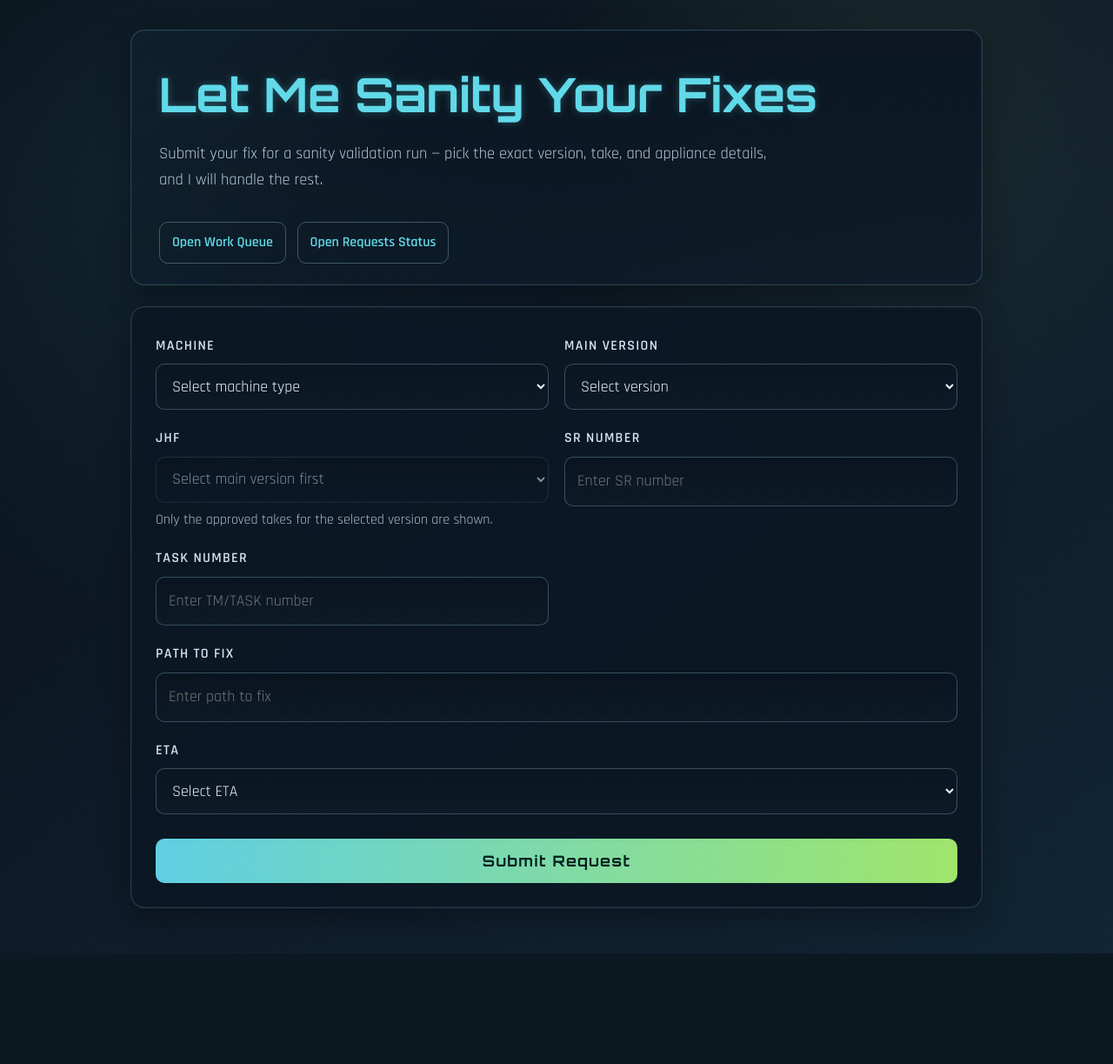
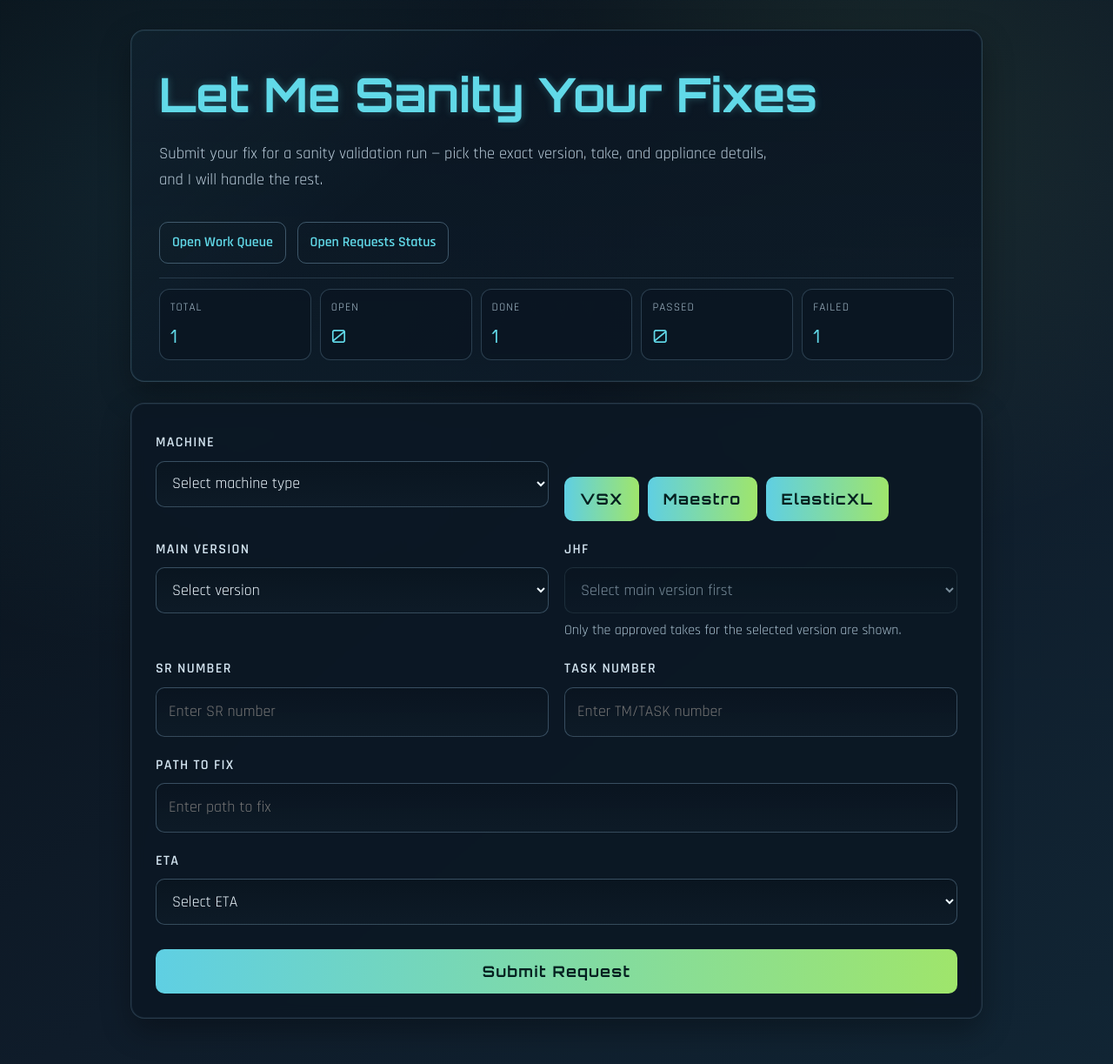
Before and after one commit to iGuyX/Sanity_Web, a Flask app: page / in a window 1280 px wide. Shown: the whole page at 87% size. Before the commit the page ends 1096 px from the top, so only its background shows below. Run offline with Flask 3, Linux system fonts and the light colour scheme; data comes from the database, SQL or seed files in the repository.

Commit message:
Add files via upload

```diff
--- a/app.py
+++ b/app.py
@@ -180,6 +180,57 @@
     return tab_data, ["Open", "Done"]
 
 
+def get_statistics() -> dict:
+    conn = sqlite3.connect(DB_PATH)
+    conn.row_factory = sqlite3.Row
+    cur = conn.cursor()
+
+    total_requests = cur.execute("SELECT COUNT(*) FROM help_requests").fetchone()[0]
+    open_requests = cur.execute(
+        "SELECT COUNT(*) FROM help_requests WHERE work_status IN ('New', 'In Progress')"
+    ).fetchone()[0]
+    done_requests = cur.execute(
+        "SELECT COUNT(*) FROM help_requests WHERE work_status = 'Done'"
+    ).fetchone()[0]
+    done_today = cur.execute(
+        "SELECT COUNT(*) FROM help_requests WHERE done_at != '' AND date(done_at) = date('now', 'localtime')"
+    ).fetchone()[0]
+    sanity_passed = cur.execute(
+        "SELECT COUNT(*) FROM help_requests WHERE sanity_result = 'Sanity Passed'"
+    ).fetchone()[0]
+    sanity_failed = cur.execute(
+        "SELECT COUNT(*) FROM help_requests WHERE sanity_result = 'Sanity Failed'"
+    ).fetchone()[0]
+
+    status_counts = {
+        row["work_status"]: row["total"]
+        for row in cur.execute(
+            "SELECT work_status, COUNT(*) AS total FROM help_requests GROUP BY work_status"
+        ).fetchall()
+    }
+
+    machine_counts = cur.execute(
+        """
+        SELECT machine_type, COUNT(*) AS total
+        FROM help_requests
+        GROUP BY machine_type
+        ORDER BY total DESC, machine_type ASC
+        """
+    ).fetchall()
+
+    conn.close()
+    return {
+        "total_requests": total_requests,
+        "open_requests": open_requests,
+        "done_requests": done_requests,
+        "done_today": done_today,
+        "sanity_passed": sanity_passed,
+        "sanity_failed": sanity_failed,
+        "status_counts": status_counts,
+        "machine_counts": machine_counts,
+    }
+
+
 def update_request_response(
     request_id: int,
     work_status: str,
@@ -267,7 +318,8 @@
         flash("Request submitted successfully.")
         return redirect(url_for("index"))
 
-    return render_template("index.html")
+    stats = get_statistics()
+    return render_template("index.html", stats=stats)
 
 
 @app.route("/pending", methods=["GET"])
--- a/static/styles.css
+++ b/static/styles.css
@@ -1,3 +1,37 @@
+.radio-group {
+    display: flex;
+    flex-wrap: wrap;
+    gap: 10px;
+    margin-top: 6px;
+    align-items: center;
+    height: 100%;
+}
+
+.machine-pill {
+    font-family: "Rajdhani", sans-serif;
+    font-size: 1rem;
+    font-weight: 600;
+    color: var(--text);
+    background: transparent;
+    cursor: pointer;
+    padding: 8px 20px;
+    border: 1px solid rgba(97, 217, 232, 0.3);
+    border-radius: 8px;
+    transition: border-color 0.2s, background 0.2s, color 0.2s;
+    letter-spacing: 0.03em;
+}
+
+.machine-pill:hover {
+    border-color: var(--neon-cyan);
+    background: rgba(97, 217, 232, 0.07);
+}
+
+.machine-pill.active {
+    border-color: var(--neon-cyan);
+    background: rgba(97, 217, 232, 0.15);
+    color: var(--neon-cyan);
+}
+
 :root {
     --bg-1: #081018;
     --bg-2: #0f1c2a;
@@ -109,6 +143,29 @@
 .board-link:hover {
     border-color: var(--neon-lime);
     color: var(--neon-lime);
+}
+
+.inline-stats {
+    margin-top: 16px;
+    padding-top: 12px;
+    border-top: 1px solid rgba(138, 180, 208, 0.2);
+}
+
+.inline-stats .stats-grid {
+    grid-template-columns: repeat(auto-fit, minmax(120px, 1fr));
+    gap: 10px;
+}
+
+.inline-stats .stat-card {
+    padding: 10px 12px;
+}
+
+.inline-stats .stat-label {
+    font-size: 0.82rem;
+}
+
+.inline-stats .stat-value {
+    font-size: 1.3rem;
 }
 
 .inline-form {
@@ -420,6 +477,76 @@
     background: rgba(239, 111, 134, 0.3);
 }
 
+.stats-grid {
+    display: grid;
+    grid-template-columns: repeat(auto-fit, minmax(150px, 1fr));
+    gap: 12px;
+}
+
+.stat-card {
+    border: 1px solid rgba(138, 180, 208, 0.26);
+    border-radius: 12px;
+    background: rgba(10, 22, 34, 0.8);
+    padding: 14px;
+}
+
+.stat-label {
+    margin: 0;
+    color: var(--muted);
+    text-transform: uppercase;
+    letter-spacing: 0.08em;
+    font-size: 0.92rem;
+}
+
+.stat-value {
+    margin: 6px 0 0;
+    font-family: "Orbitron", sans-serif;
+    font-size: 1.75rem;
+    color: var(--neon-cyan);
+}
+
+.stats-detail-grid {
+    margin-top: 14px;
+    display: grid;
+    grid-template-columns: 1fr 1fr;
+    gap: 12px;
+}
+
+.stat-panel {
+    border: 1px solid rgba(138, 180, 208, 0.24);
+    border-radius: 12px;
+    background: rgba(10, 22, 34, 0.75);
+    padding: 14px;
+}
+
+.stat-panel h2 {
+    margin: 0 0 10px;
+    color: var(--neon-lime);
+    font-size: 1.1rem;
+    letter-spacing: 0.04em;
+}
+
+.stat-list {
+    list-style: none;
+    margin: 0;
+    padding: 0;
+    display: grid;
+    gap: 8px;
+}
+
+.stat-list li {
+    display: flex;
+    justify-content: space-between;
+    align-items: center;
+    border: 1px solid rgba(138, 180, 208, 0.18);
+    border-radius: 8px;
+    padding: 8px 10px;
+}
+
+.stat-list li strong {
+    color: var(--neon-cyan);
+}
+
 @keyframes fadeUp {
     from {
         opacity: 0;
@@ -454,4 +581,12 @@
     .field-group.full-span {
         grid-column: auto;
     }
+
+    .inline-stats .stats-grid {
+        grid-template-columns: repeat(2, minmax(0, 1fr));
+    }
+
+    .stats-detail-grid {
+        grid-template-columns: 1fr;
+    }
 }
--- a/templates/index.html
+++ b/templates/index.html
@@ -21,6 +21,31 @@
             <p class="sub">Submit your fix for a sanity validation run — pick the exact version, take, and appliance details, and I will handle the rest.</p>
             <a class="board-link" href="{{ url_for('requests_board') }}">Open Work Queue</a>
             <a class="board-link" href="{{ url_for('pending_view') }}">Open Requests Status</a>
+
+            <div class="inline-stats">
+                <div class="stats-grid">
+                    <article class="stat-card">
+                        <p class="stat-label">Total</p>
+                        <p class="stat-value">{{ stats.total_requests }}</p>
+                    </article>
+                    <article class="stat-card">
+                        <p class="stat-label">Open</p>
+                        <p class="stat-value">{{ stats.open_requests }}</p>
+                    </article>
+                    <article class="stat-card">
+                        <p class="stat-label">Done</p>
+                        <p class="stat-value">{{ stats.done_requests }}</p>
+                    </article>
+                    <article class="stat-card">
+                        <p class="stat-label">Passed</p>
+                        <p class="stat-value">{{ stats.sanity_passed }}</p>
+                    </article>
+                    <article class="stat-card">
+                        <p class="stat-label">Failed</p>
+                        <p class="stat-value">{{ stats.sanity_failed }}</p>
+                    </article>
+                </div>
+            </div>
         </header>
 
         <section class="card">
@@ -31,13 +56,22 @@
             {% endwith %}
 
             <form method="post" class="request-form">
+                <input type="hidden" id="machine_type" name="machine_type" required />
                 <div class="field-group">
-                    <label for="machine_type">Machine</label>
-                    <select id="machine_type" name="machine_type" required>
+                    <label for="machine_select">Machine</label>
+                    <select id="machine_select">
                         <option value="">Select machine type</option>
                         <option value="Physical">Physical</option>
                         <option value="VM">VM</option>
                     </select>
+                </div>
+                <div class="field-group">
+                    <label>&nbsp;</label>
+                    <div class="radio-group">
+                        <button type="button" class="machine-pill" data-value="VSX" aria-pressed="false">VSX</button>
+                        <button type="button" class="machine-pill" data-value="Maestro" aria-pressed="false">Maestro</button>
+                        <button type="button" class="machine-pill" data-value="ElasticXL" aria-pressed="false">ElasticXL</button>
+                    </div>
                 </div>
 
                 <div class="field-group hidden" id="appliance_model_group">
@@ -123,7 +157,40 @@
             "R82.10": ["T6"]
         };
 
-        const machineTypeSelect = document.getElementById("machine_type");
+        const machineHidden = document.getElementById("machine_type");
+        const machineSelect = document.getElementById("machine_select");
+        const machinePills = document.querySelectorAll(".machine-pill");
+        const machineTypeSelect = { get value() { return machineHidden.value; } };
+
+        function syncMachineHiddenFromPills() {
+            const selectedValues = Array.from(machinePills)
+                .filter((pill) => pill.classList.contains("active"))
+                .map((pill) => pill.dataset.value);
+            machineHidden.value = selectedValues.join(", ");
+        }
+
+        machineSelect.addEventListener("change", function () {
+            if (this.value) {
+                machineHidden.value = this.value;
+                machinePills.forEach((pill) => {
+                    pill.classList.remove("active");
+                    pill.setAttribute("aria-pressed", "false");
+                });
+            } else {
+                machineHidden.value = "";
+            }
+            syncMachineFields();
+        });
+
+        machinePills.forEach(pill => {
+            pill.addEventListener("click", function () {
+                this.classList.toggle("active");
+                this.setAttribute("aria-pressed", this.classList.contains("active") ? "true" : "false");
+                machineSelect.value = "";
+                syncMachineHiddenFromPills();
+                syncMachineFields();
+            });
+        });
         const applianceModelGroup = document.getElementById("appliance_model_group");
         const applianceModelInput = document.getElementById("appliance_model");
         const mainVersionSelect = document.getElementById("main_version");
@@ -158,7 +225,6 @@
             jhfSelect.value = "";
         }
 
-        machineTypeSelect.addEventListener("change", syncMachineFields);
         mainVersionSelect.addEventListener("change", syncJhfOptions);
 
         syncMachineFields();
```
